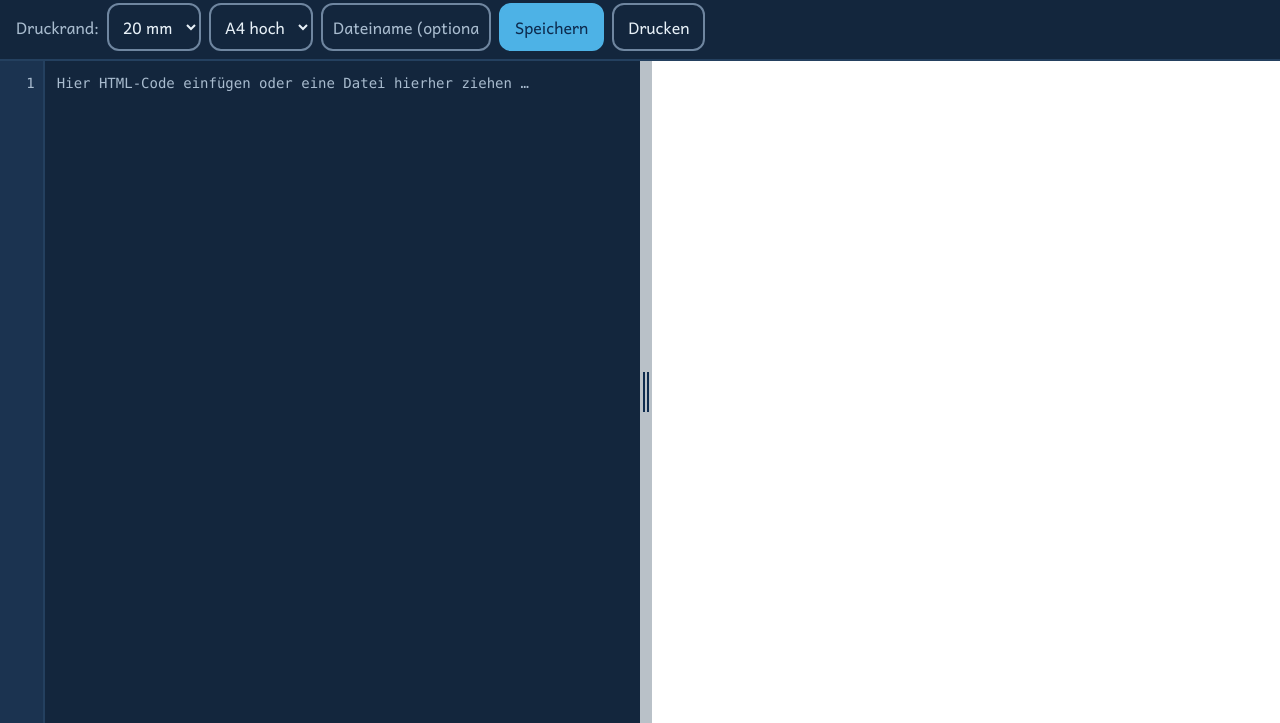
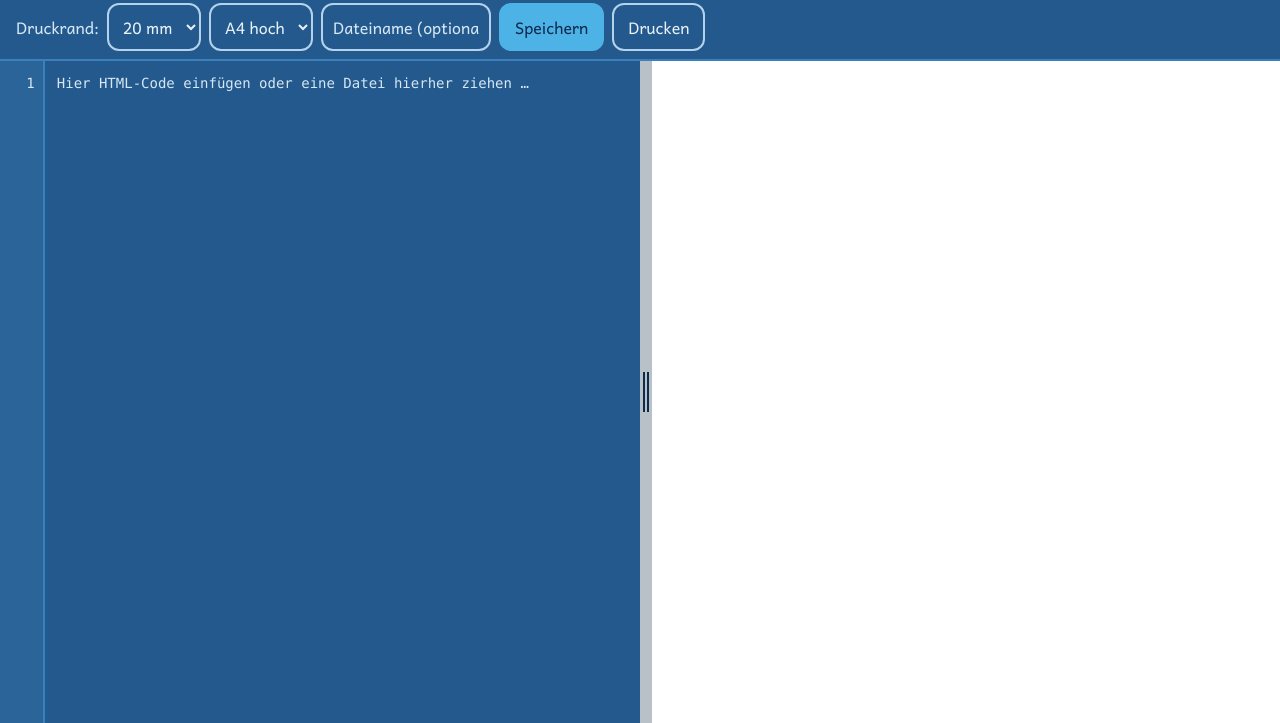
Before and after one commit to Walteroelf/html-editor, a plain HTML site: page index.html in a window 1280 px wide. Shown: the part 77-800 px from the top of the page. Drawn offline with Linux system fonts and the dark colour scheme.

Commit message:
Dunkelmodus in Mittelblau (design.css Version 3) (#2)
Claude-Session: https://claude.ai/code/session_019tz1pKtRznSd49XAQemqGh

Co-authored-by: Claude <noreply@anthropic.com>

```diff
--- a/design.css
+++ b/design.css
@@ -3,7 +3,7 @@
    Farben angelehnt an Olympia München 1972 (Otl Aicher):
    sieben Farben plus Weiß, kein Rot, kein Schwarz. Regeln: DESIGN.md
    Diese Datei ist in allen Apps gleich. App-eigenes gehört in style.css.
-   Version 2 (Fachfarben, App-Akzent)
+   Version 3 (Dunkelmodus in Mittelblau)
    ========================================================================== */
 
 :root {
@@ -29,6 +29,8 @@
   /* dunklere Töne für farbige Schrift auf Weiß */
   --gruen-text:  #1E6B2A;
   --orange-text: #9A4F00;
+  --gruen-schrift: var(--gruen-text);    /* im Dunkelmodus heller */
+  --orange-schrift: var(--orange-text);
 
   /* Rollen (wechseln im Dunkelmodus) */
   --hg:          #EEF5FA;  /* Seitenhintergrund */
@@ -66,16 +68,18 @@
 
 @media (prefers-color-scheme: dark) {
   :root {
-    --hg:          #0B1A2C;
-    --karte:       #13263D;
-    --flaeche-2:   #1B3350;
-    --auswahl:     #18395A;
+    --hg:          #1D4F80;  /* Mittelblau, Text 7,4 : 1 */
+    --karte:       #23598D;
+    --flaeche-2:   #2A6498;
+    --auswahl:     #2F6CA3;
     --text:        #E8F1F8;
-    --leise:       #A9BCCF;
-    --linie:       #24405F;
-    --rand:        #6F86A0;
-    --akzent-text: var(--hellblau);
-    --hinweis-text: var(--orange);
+    --leise:       #D6E7F5;
+    --linie:       #3A80BC;
+    --rand:        #B4D2EC;
+    --akzent-text: #B5E2FC;  /* Hellblau, aufgehellt, damit Schrift auf Mittelblau 4,5 : 1 erreicht */
+    --hinweis-text: #FFC266; /* Orange, aufgehellt */
+    --gruen-schrift: #BFE39A;
+    --orange-schrift: #FFC266;
   }
 }
 
--- a/index.html
+++ b/index.html
@@ -6,7 +6,7 @@
 <meta name="viewport" content="width=device-width, initial-scale=1.0">
 <meta name="description" content="HTML-Editor mit Live-Vorschau, Speichern und Drucken. Alles bleibt auf dem Gerät.">
 <title>HTML-Editor</title>
-<link rel="stylesheet" href="design.css?v=2">
+<link rel="stylesheet" href="design.css?v=3">
 <style>
   /* Gemeinsames Design der Unterrichts-Apps (Olympia 72), Regeln in DESIGN.md.
      Hier nur, was dieser Editor selbst braucht. */
@@ -26,10 +26,10 @@
   }
   :root[data-theme="dark"] {
     color-scheme: dark;
-    --hg:#0B1A2C; --karte:#13263D; --flaeche-2:#1B3350; --auswahl:#18395A;
-    --text:#E8F1F8; --leise:#A9BCCF; --linie:#24405F; --rand:#6F86A0;
-    --akzent-text:var(--hellblau); --hinweis-text:var(--orange);
-    --tag:var(--hellgruen); --attr:var(--hellblau); --val:var(--orange); --comment:var(--leise); --doctype:var(--gelb);
+    --hg:#1D4F80; --karte:#23598D; --flaeche-2:#2A6498; --auswahl:#2F6CA3;
+    --text:#E8F1F8; --leise:#D6E7F5; --linie:#3A80BC; --rand:#B4D2EC;
+    --akzent-text:#B5E2FC; --hinweis-text:#FFC266;
+    --tag:#BFE39A; --attr:#B5E2FC; --val:#FFC266; --comment:var(--leise); --doctype:var(--gelb);
     --sel:rgba(77,178,230,.4); --caret:#E8F1F8;
   }
   :root { --mono:Consolas,Menlo,"Courier New",monospace; --klein-hoehe:48px; }
```
Also changed, not shown: 1 other file.
